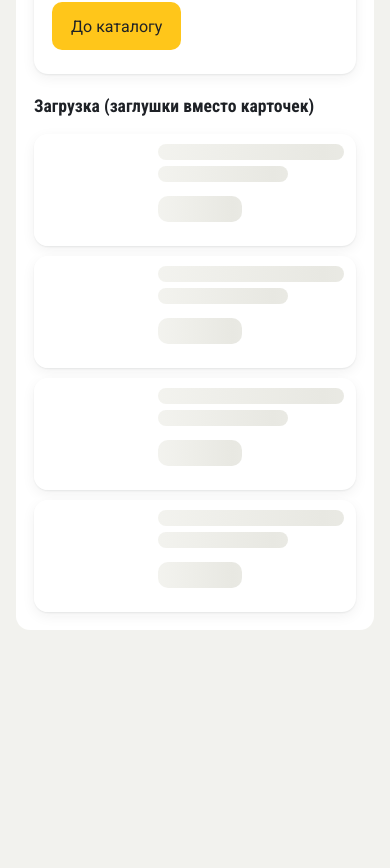
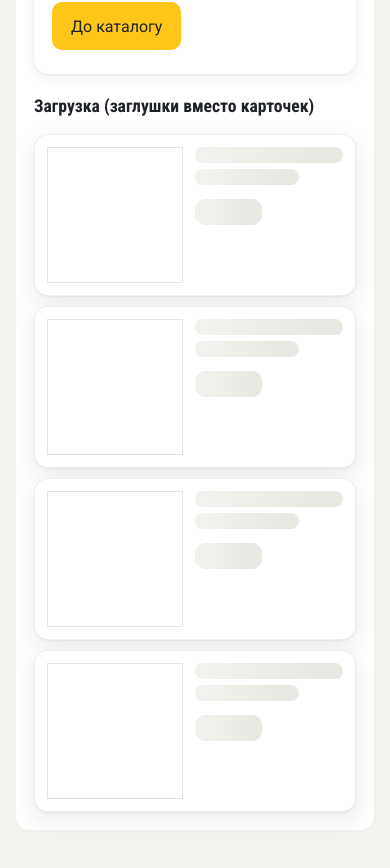
Before and after one commit to cynepxep/handyman, a Next.js app in the folder apps/web/: page /design in a window 390 px wide. Shown: the part 6357-7225 px from the top of the page. Before the commit the page ends 7035 px from the top, so only its background shows below. Built offline with nearby package versions, Linux system fonts and the light colour scheme; no server answers; the database is empty.

Commit message:
Карточка товара на телефоне — раскладка B: крупнее фото в рамке, кнопки в строку; карточка заметнее (рамка, мягкая тень)
Co-Authored-By: Claude Opus 5.5 <noreply@anthropic.com>

```diff
--- a/apps/web/components/shop/product-card.tsx
+++ b/apps/web/components/shop/product-card.tsx
@@ -38,7 +38,7 @@ export const cardLabels = (t: T): CardLabels => ({
 });
 
 /** Размеры фото для браузера: сколько пикселей реально нужно на каждой ширине экрана (грузится ровно столько). */
-const GRID_SIZES = "(max-width: 479px) 112px, (max-width: 699px) 50vw, (max-width: 999px) 33vw, 300px";
+const GRID_SIZES = "(max-width: 479px) 136px, (max-width: 699px) 50vw, (max-width: 999px) 33vw, 300px";
 const RAIL_SIZES = "240px";
 
 export function ProductCard({ card, labels, rail, priority }: { card: CardData; labels: CardLabels; rail?: boolean; priority?: boolean }) {
--- a/apps/web/components/shop/shop.css
+++ b/apps/web/components/shop/shop.css
@@ -203,7 +203,8 @@ p.hm-stock:has(.hm-stock-note)::before { margin-top: 5px; }
 
 /* ---------- карточка товара ---------- */
 .hm-grid { display: grid; grid-template-columns: 1fr; gap: 10px; }
-.hm-card { background: var(--c-surface); border-radius: var(--radius); box-shadow: var(--shadow); overflow: hidden; display: flex; flex-direction: column; height: 100%; position: relative; }
+/* карточка заметнее на фоне страницы (просьба владельца, +20 %): тонкая рамка и мягкая, чуть более глубокая тень */
+.hm-card { background: var(--c-surface); border-radius: var(--radius); border: 1px solid rgba(30, 33, 38, .07); box-shadow: 0 1px 2px rgba(30, 33, 38, .06), 0 8px 22px rgba(30, 33, 38, .09); overflow: hidden; display: flex; flex-direction: column; height: 100%; position: relative; }
 .hm-card-media { position: relative; aspect-ratio: 1; background: #fff; display: block; }
 .hm-card-media img { object-fit: contain; }
 .hm-card-media .hm-badge { position: absolute; top: 8px; left: 8px; z-index: 1; }
@@ -216,10 +217,15 @@ p.hm-stock:has(.hm-stock-note)::before { margin-top: 5px; }
 .hm-card-title a:hover { text-decoration: underline; }
 .hm-card .hm-price-row { margin-top: auto; }
 .hm-card-actions { display: grid; gap: 6px; position: relative; z-index: 1; }
-/* узкий телефон: строка «фото слева — текст справа» (длинные названия не обрезаются) */
+/* узкий телефон (раскладка «B», выбор владельца): фото крупнее в тонкой рамке слева, справа название, характеристики, наличие и цена;
+   кнопки — одной строкой на всю ширину под фото (под фото нет пустого места, карточка ниже). Разметка та же: .hm-card-body «растворяется» в сетке. */
 @media (max-width: 479px) {
-  .hm-grid .hm-card { flex-direction: row; }
-  .hm-grid .hm-card-media { width: 112px; flex: none; align-self: flex-start; }
+  .hm-grid .hm-card { display: grid; grid-template-columns: 136px minmax(0, 1fr); column-gap: 12px; row-gap: 6px; padding: 12px; align-items: start; }
+  .hm-grid .hm-card-media { width: auto; grid-row: 1 / span 4; border: 1px solid #e6e4dc; border-radius: 12px; overflow: hidden; }
+  .hm-grid .hm-card-body { display: contents; }
+  .hm-grid .hm-card-body > * { grid-column: 2; }
+  .hm-grid .hm-card .hm-price-row { margin-top: 0; }
+  .hm-grid .hm-card-actions { grid-column: 1 / -1; grid-template-columns: 1fr 1fr; gap: 8px; margin-top: 6px; }
 }
 .hm-rail { display: flex; gap: 10px; overflow-x: auto; scroll-snap-type: x mandatory; padding: 2px var(--gutter) 10px; margin: 0 calc(var(--gutter) * -1); scrollbar-width: thin; }
 .hm-rail > li { flex: 0 0 min(72%, 240px); scroll-snap-align: start; }
```
